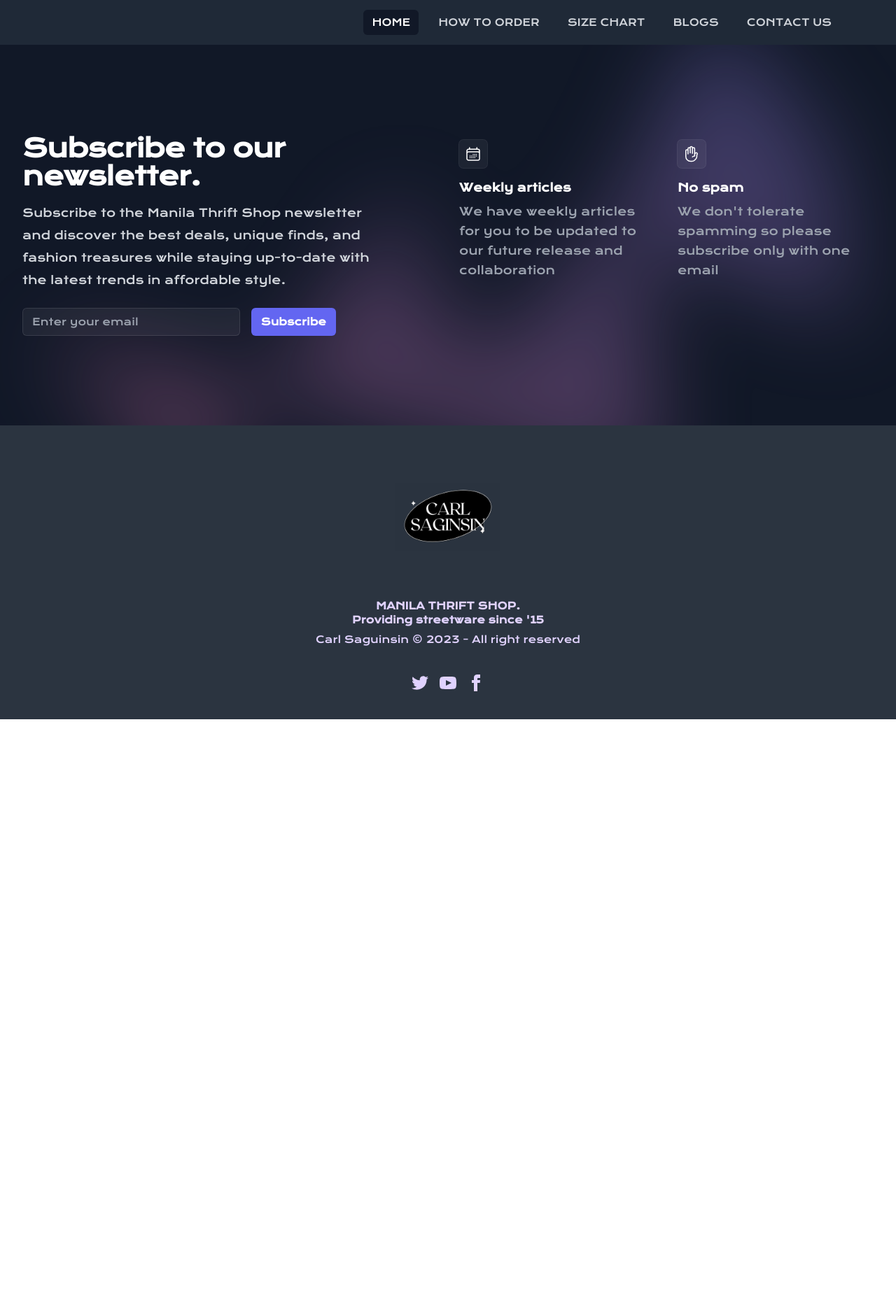
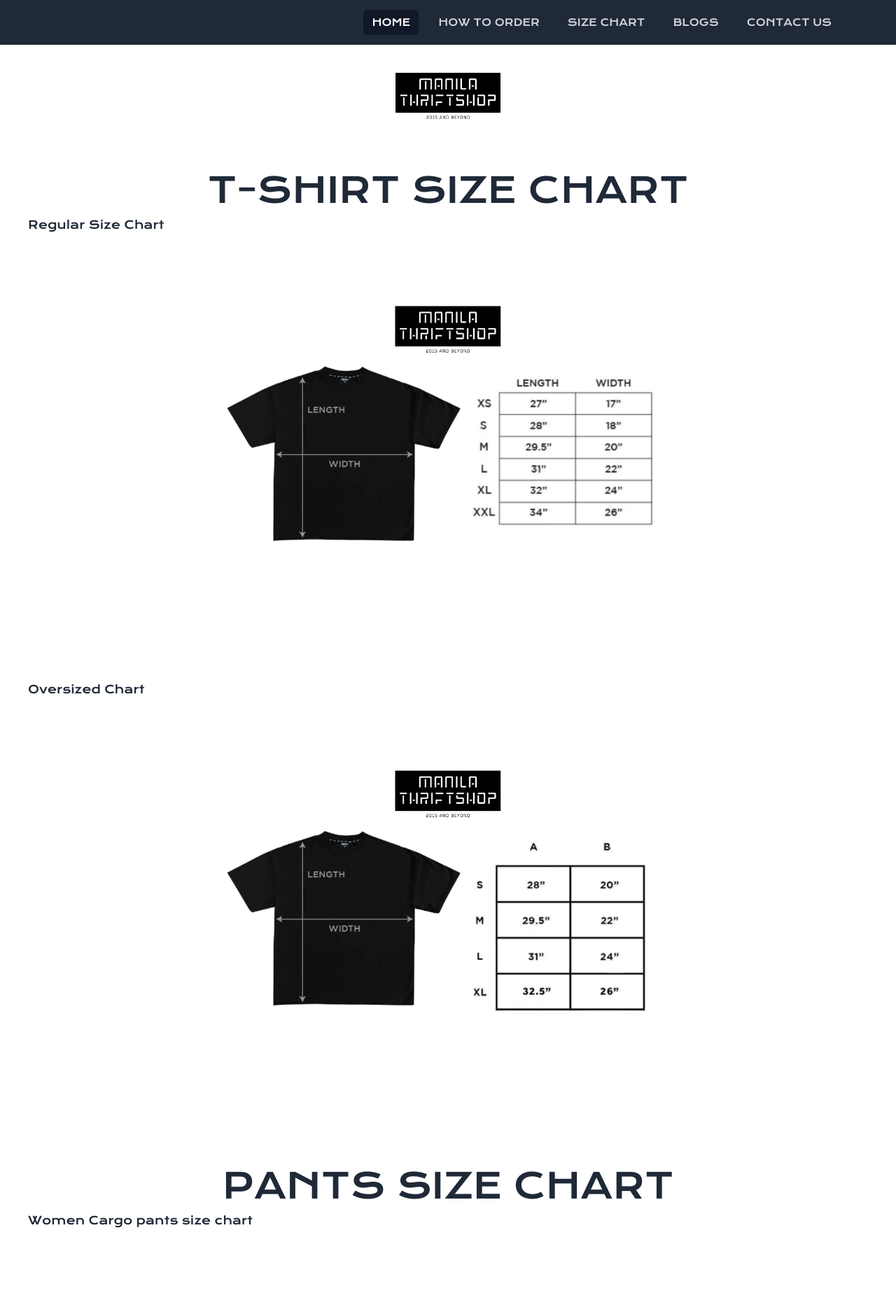
Before and after one commit to CSaguinsin/manila-thrift-shop, a React (Create React App) app: page /size-chart in a window 1280 px wide. Shown: the top 1858 px of the page at 70% size. Before the commit the page ends 1028 px from the top, so only its background shows below. Built offline with nearby package versions, Linux system fonts and the light colour scheme.

Commit message:
4:00 pm updates
I created the How to order page and the Size chart page.

```diff
--- a/src/App.js
+++ b/src/App.js
@@ -5,6 +5,7 @@
 import Navbar from './Components/Navbar';
 import Home from './Components/Home';
 import Orderpage from './Components/Orderpage';
+import SizeChart from './Components/SizeChart';
 import ContactUs from './Components/Contact';
 import Newsletter from './Components/Newsletter';
 import Footer from './Components/Footer';
@@ -17,6 +18,7 @@
         <Route path="/" element={<Home />} />
         <Route path="/orderpage" element={<Orderpage />} />
         <Route path="/contact-us" element={<ContactUs />} />
+        <Route path='/size-chart' element={<SizeChart />} />
       </Routes>
       <Newsletter />
       <Footer />
--- /dev/null
+++ b/src/Components/Css/Orderpage.css
@@ -0,0 +1,6 @@
+.Order {
+    display: block;
+    margin-left: auto;
+    margin-right: auto;
+    width: 50%;
+}
--- a/src/Components/Css/Pants.css
+++ b/src/Components/Css/Pants.css
@@ -0,0 +1,10 @@
+.animate-on-scroll {
+    opacity: 0;
+    transform: translateY(20px);
+    transition: opacity 0.5s ease, transform 0.5s ease;
+  }
+
+  .animate-on-scroll.animated {
+    opacity: 1;
+    transform: translateY(0);
+  }
--- /dev/null
+++ b/src/Components/Css/Sizechart.css
@@ -0,0 +1,17 @@
+.Header {
+    padding-top: 20px;
+    font-family: 'Krona One', sans-serif;
+    text-align: center;
+    font-size: 50px;
+}
+
+.header6 {
+    padding-left: 40px;
+}
+
+.Chart {
+    display: block;
+    margin-left: auto;
+    margin-right: auto;
+    width: 50%;
+}
--- a/src/Components/Css/Tshirts.css
+++ b/src/Components/Css/Tshirts.css
@@ -1,10 +1,10 @@
 .animate-on-scroll {
     opacity: 0;
-    transform: translateY(20px);
-    transition: opacity 0.5s ease, transform 0.5s ease;
+    transform: translateY(10px);
+    transition: opacity 5s ease, transform 5s ease;
   }
 
   .animate-on-scroll.animated {
-    opacity: 1;
+    opacity: 4;
     transform: translateY(0);
   }
--- a/src/Components/Navbar.jsx
+++ b/src/Components/Navbar.jsx
@@ -5,7 +5,7 @@
 
 const navigation = [
   { name: 'HOME', href: '/', current: true },
-  { name: 'HOW TO ORDER', href: '/how-to-order', current: false },
+  { name: 'HOW TO ORDER', href: '/orderpage', current: false },
   { name: 'SIZE CHART', href: '/size-chart', current: false },
   { name: 'BLOGS', href: '/blogs', current: false },
   { name: 'CONTACT US', href: '/contact-us', current: false },
--- a/src/Components/Orderpage.jsx
+++ b/src/Components/Orderpage.jsx
@@ -1,14 +1,25 @@
 import React from 'react'
-import Footer from './Footer';
-import Newsletter from './Newsletter';
+import Logo from '../assets/logo/logo.png';
+import Order from '../assets/grahphic designs/HOW TO ORDER.png';
+import './Css/Orderpage.css';
 
-function Orderpage() {
+function Orderpage () {
   return (
     <>
-      <Newsletter />
-      <Footer />
+     {/* Logo only section */}
+      <section>
+        <img className='Logo' src={Logo} alt="Logo" />
+      </section>
+     {/* end  */}
+
+     {/* how to order graphic */}
+     <section>
+        <img className='Order' src={Order} alt='howtorder' />
+     </section>
+     {/* End */}
+
     </>
-  )
-}
+  );
+};
 
 export default Orderpage;
--- a/src/Components/SizeChart.jsx
+++ b/src/Components/SizeChart.jsx
@@ -0,0 +1,40 @@
+import React from 'react'
+import Regsize from "../assets/size chart/regular size chart.png";
+import Largesize from "../assets/size chart/over size chart.png";
+import Womencargo from "../assets/size chart/women cargopants chart.png";
+import Mencargo from "../assets/size chart/men cargopants chart.png";
+import Logo from '../assets/logo/logo.png';
+import './Css/Sizechart.css';
+
+function SizeChart() {
+  return (
+    <>
+    {/* Logo only section */}
+    <section>
+        <img className='Logo' src={Logo} alt="Logo" />
+    </section>
+    {/* end  */}
+
+
+    {/* Tshirt section */}
+        <h1 className='Header'>T-SHIRT SIZE CHART</h1>
+            <h6 className='header6'>Regular Size Chart</h6>
+                <img className='Chart' src={Regsize} alt='Regular size' />
+            <h6 className='header6'>Oversized Chart</h6>
+                <img className='Chart'  src={Largesize} alt='Large Size' />
+    {/* end  */}
+
+
+    {/* Pants section */}
+        <h1 className='Header'>PANTS SIZE CHART</h1>
+            <h6 className='header6'>Women Cargo pants size chart</h6>
+                <img className='Chart' src={Womencargo} alt='women cargo' />
+            <h6 className='header6'>Men Cargo pants size chart</h6>
+                <img className='Chart' src={Mencargo} alt='men cargo' />
+    {/* end */}
+
+    </>
+  )
+}
+
+export default SizeChart
```
